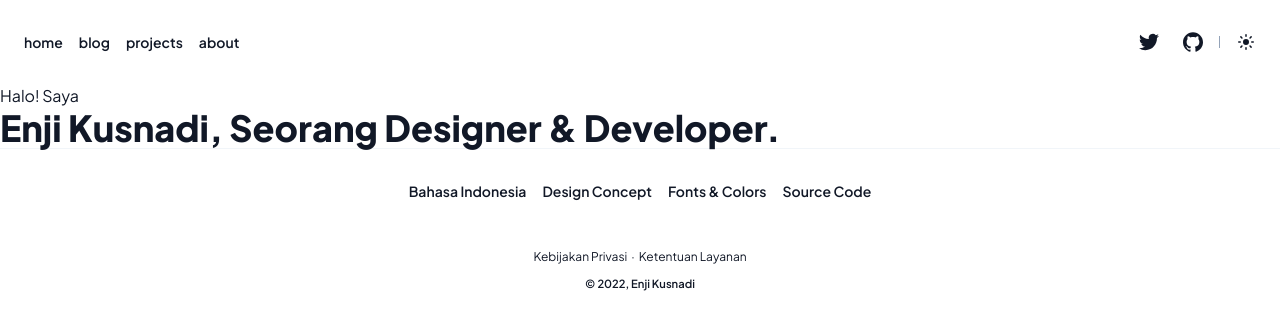
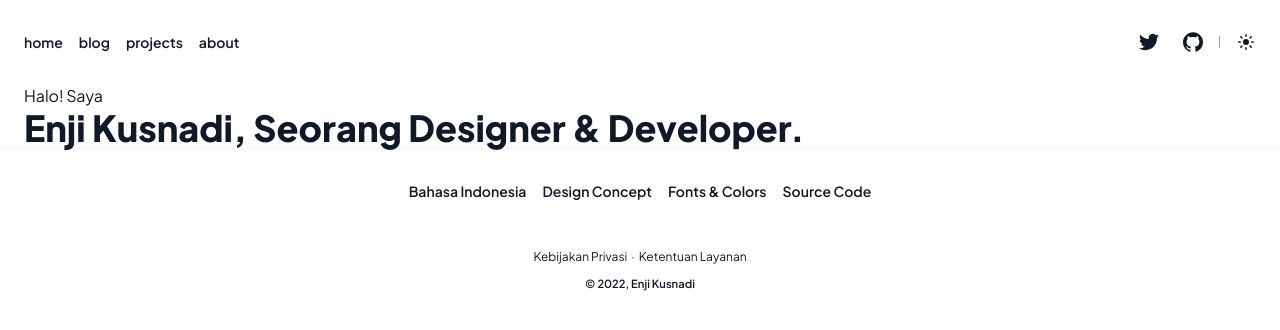
Before and after one commit to enjidev/enji.dev, a Next.js app: page / in a window 1280 px wide. Shown: the top 330 px of the page. Built offline with nearby package versions, Linux system fonts and the light colour scheme.

Commit message:
feat: add content-wrapper class

```diff
--- a/src/pages/index.tsx
+++ b/src/pages/index.tsx
@@ -9,12 +9,12 @@ const Index: NextPage = () => {
         <meta name="description" content="Hi!" />
         <link rel="icon" href="/favicon.ico" />
       </Head>
-      <>
+      <div className="content-wrapper">
         <p>Halo! Saya</p>
         <h1 className="text-4xl font-extrabold">
           Enji Kusnadi, Seorang Designer & Developer.
         </h1>
-      </>
+      </div>
     </>
   );
 };
--- a/src/styles/globals.css
+++ b/src/styles/globals.css
@@ -12,4 +12,8 @@
   html {
     @apply bg-white text-gray-900 dark:bg-slate-900 dark:text-slate-200 dark:[color-scheme:dark];
   }
+
+  .content-wrapper {
+    @apply mx-auto max-w-[1280px] px-4 md:px-6;
+  }
 }
```
